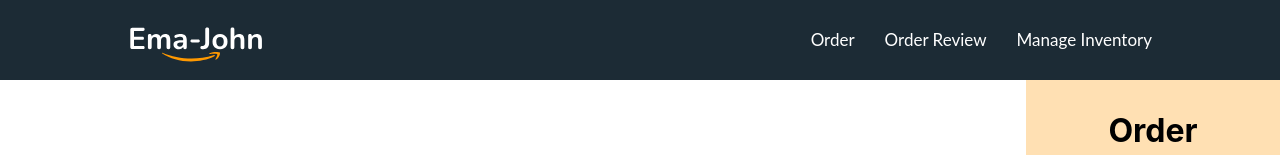
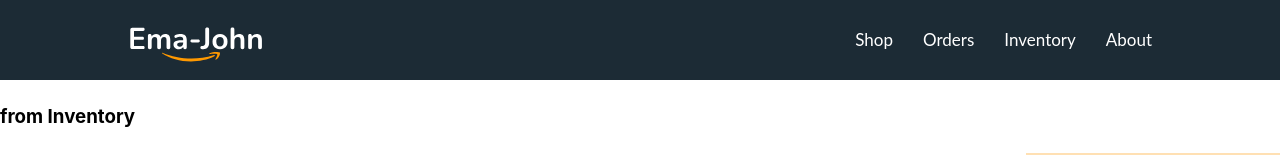
Before and after one commit to Shihab2022/ema-john-resources-by-react, a React (Create React App) app: page /inventory in a window 1280 px wide. Shown: the top 155 px of the page. Built offline with nearby package versions, Linux system fonts and the light colour scheme.

Commit message:
add router

```diff
--- a/package.json
+++ b/package.json
@@ -11,6 +11,7 @@
     "@testing-library/user-event": "^13.5.0",
     "react": "^17.0.2",
     "react-dom": "^17.0.2",
+    "react-router-dom": "^6.2.2",
     "react-scripts": "5.0.0",
     "web-vitals": "^2.1.4"
   },
--- a/src/App.js
+++ b/src/App.js
@@ -1,11 +1,24 @@
+import { Route, Routes } from 'react-router-dom';
 import './App.css';
+import About from './Componant/About/About';
 import Header from './Componant/Header/Header';
+import Inventory from './Componant/Inventory/Inventory';
+import Orders from './Componant/Orders/Orders';
 import Shop from './Componant/Shop/Shop';
 
 function App() {
   return (
     <div>
      <Header></Header>
+
+     <Routes>
+      <Route path='/' element={<Shop></Shop>}></Route>
+      <Route path='/Shop' element={<Shop></Shop>}></Route>
+      <Route path='/orders' element={<Orders></Orders>}></Route>
+      <Route path='/about' element={<About></About>} ></Route>
+      <Route path='/inventory' element={<Inventory></Inventory>}></Route>
+
+     </Routes>
      <Shop></Shop>
     </div>
   );
--- /dev/null
+++ b/src/Componant/About/About.js
@@ -0,0 +1,11 @@
+import React from 'react';
+
+const About = () => {
+    return (
+        <div>
+           <h1>from about section</h1>
+        </div>
+    );
+};
+
+export default About;
--- a/src/Componant/Header/Header.js
+++ b/src/Componant/Header/Header.js
@@ -1,4 +1,5 @@
 import React from 'react';
+import { Link } from 'react-router-dom';
 import Logo from '../../images/Logo.svg'
 import './Header.css'
 const Header = () => {
@@ -7,9 +8,10 @@ const Header = () => {
            <nav className="header-menu">
                 <img src={Logo} alt="" />
                 <div>
-                    <a href="/order"> Order</a>
-                    <a href="/order-review">Order Review</a>
-                    <a href="/manage-inventory">Manage Inventory</a>
+                    <Link to="/"> Shop</Link>
+                    <Link to="/orders">Orders</Link>
+                    <Link to="/inventory">Inventory</Link>
+                    <Link to="/about">About</Link>
                 </div>
 
            </nav>
--- /dev/null
+++ b/src/Componant/Inventory/Inventory.js
@@ -0,0 +1,11 @@
+import React from 'react';
+
+const Inventory = () => {
+    return (
+        <div>
+          <h3>from Inventory</h3>
+        </div>
+    );
+};
+
+export default Inventory;
--- /dev/null
+++ b/src/Componant/Orders/Orders.js
@@ -0,0 +1,11 @@
+import React from 'react';
+
+const Orders = () => {
+    return (
+        <div>
+            <h1>from orders</h1>
+        </div>
+    );
+};
+
+export default Orders;
--- a/src/Componant/Shop/Shop.js
+++ b/src/Componant/Shop/Shop.js
@@ -2,23 +2,45 @@ import React, { useEffect, useState } from 'react';
 import Card from '../Card/Card';
 import Product from '../Product/Product';
 import './Shop.css'
-import { addToDb } from '../../utilities/fakedb'
+import { addToDb, findDataAtLocalStorage } from '../../utilities/fakedb'
 const Shop = () => {
 const [products,setProducts]=useState([])
 
-const [cart,setCart]=useState([])
+    const [cart,setCart]=useState([])
             useEffect(() => {
                 fetch('products.json')
                 .then(res=>res.json())
                 .then(data=>setProducts(data))
             },[])
 
-            const handleAddToCart = (product) =>{
 
-                const newCart = [...cart, product];
-                setCart(newCart);
-               addToDb(product.id)
+
+     useEffect(() => {
+
+        const getData =findDataAtLocalStorage()
+        const savedCart = [];
+        for(const id in getData){
+            const addProduct =products.find(product =>product.id ===id)
+            // console.log(addProduct)
+            if(addProduct){
+                const quantity = getData[id];
+                addProduct.quantity = quantity;
+                savedCart.push(addProduct);
             }
+
+        }
+
+        setCart(savedCart);
+     },[products])
+
+     const handleAddToCart = (product) =>{
+      console.log(product)
+        const newCart = [...cart, product];
+       setCart(newCart);
+       addToDb(product.id)
+    }
+
+
     return (
         <div className='shop-container'>
          <div className="all-cart-session">
--- a/src/index.js
+++ b/src/index.js
@@ -3,10 +3,13 @@ import ReactDOM from 'react-dom';
 import './index.css';
 import App from './App';
 import reportWebVitals from './reportWebVitals';
+import { BrowserRouter } from 'react-router-dom';
 
 ReactDOM.render(
   <React.StrictMode>
+     <BrowserRouter>
     <App />
+  </BrowserRouter>
   </React.StrictMode>,
   document.getElementById('root')
 );
--- a/src/utilities/fakedb.js
+++ b/src/utilities/fakedb.js
@@ -1,6 +1,6 @@
 // use local storage to manage cart data
 const addToDb = id =>{
-    console.log(id)
+    // console.log(id)
     let shoppingCart = {};
 
     //get the shopping cart from local storage
@@ -21,6 +21,16 @@ const addToDb = id =>{
     localStorage.setItem('shopping-cart', JSON.stringify(shoppingCart));
 }
 
+const findDataAtLocalStorage =()=>{
+    let shoppingCart = {};
+    //get the shopping cart from local storage
+    const storedCart = localStorage.getItem('shopping-cart');
+    if(storedCart){
+        shoppingCart = JSON.parse(storedCart);
+    }
+    return shoppingCart;
+}
+
 const removeFromDb = id =>{
     const storedCart = localStorage.getItem('shopping-cart');
     if(storedCart){
@@ -38,6 +48,7 @@ const deleteShoppingCart = () =>{
 
 export {
     addToDb,
+    findDataAtLocalStorage ,
     removeFromDb,
     deleteShoppingCart
 }
```
Also changed, not shown: src/Componant/About/About.css (added), src/Componant/Inventory/Inventory.css (added), src/Componant/Orders/Orders.css (added), 1 other file (tests, documents, lock files or other folders).
